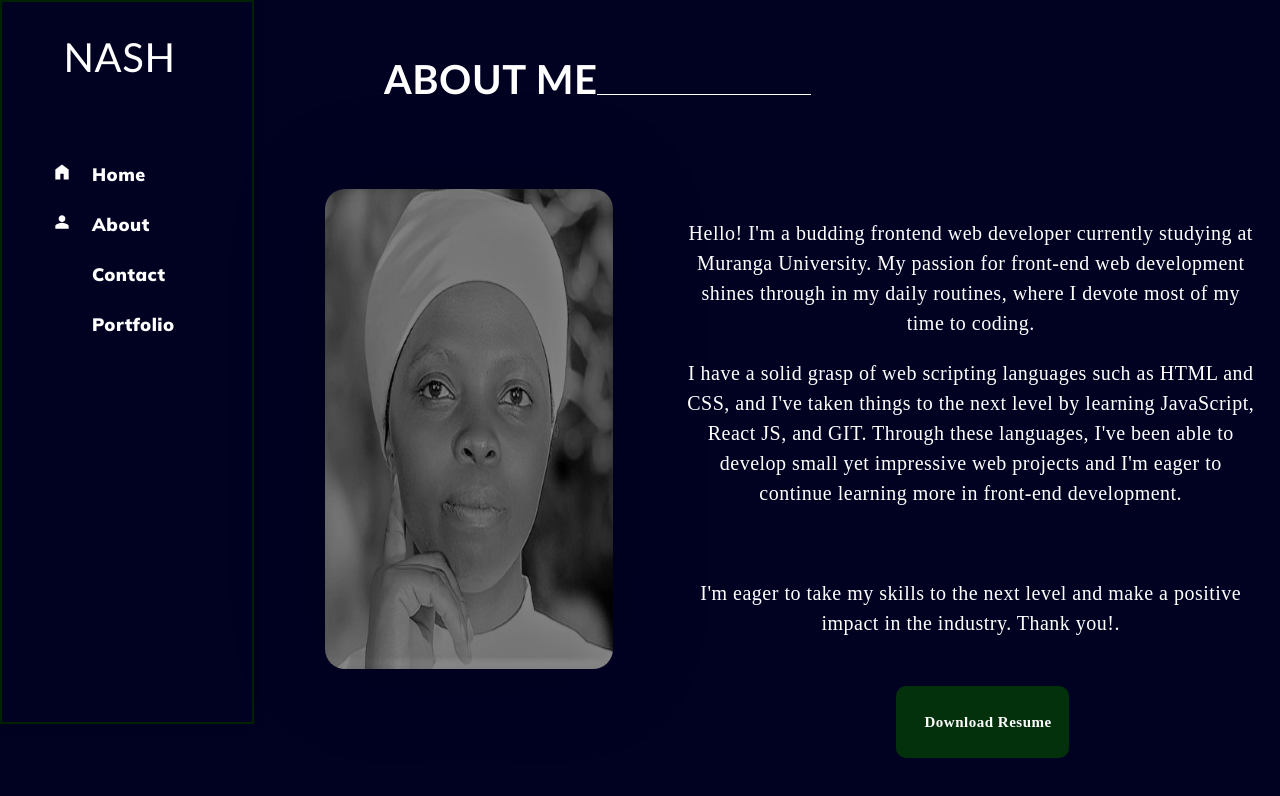
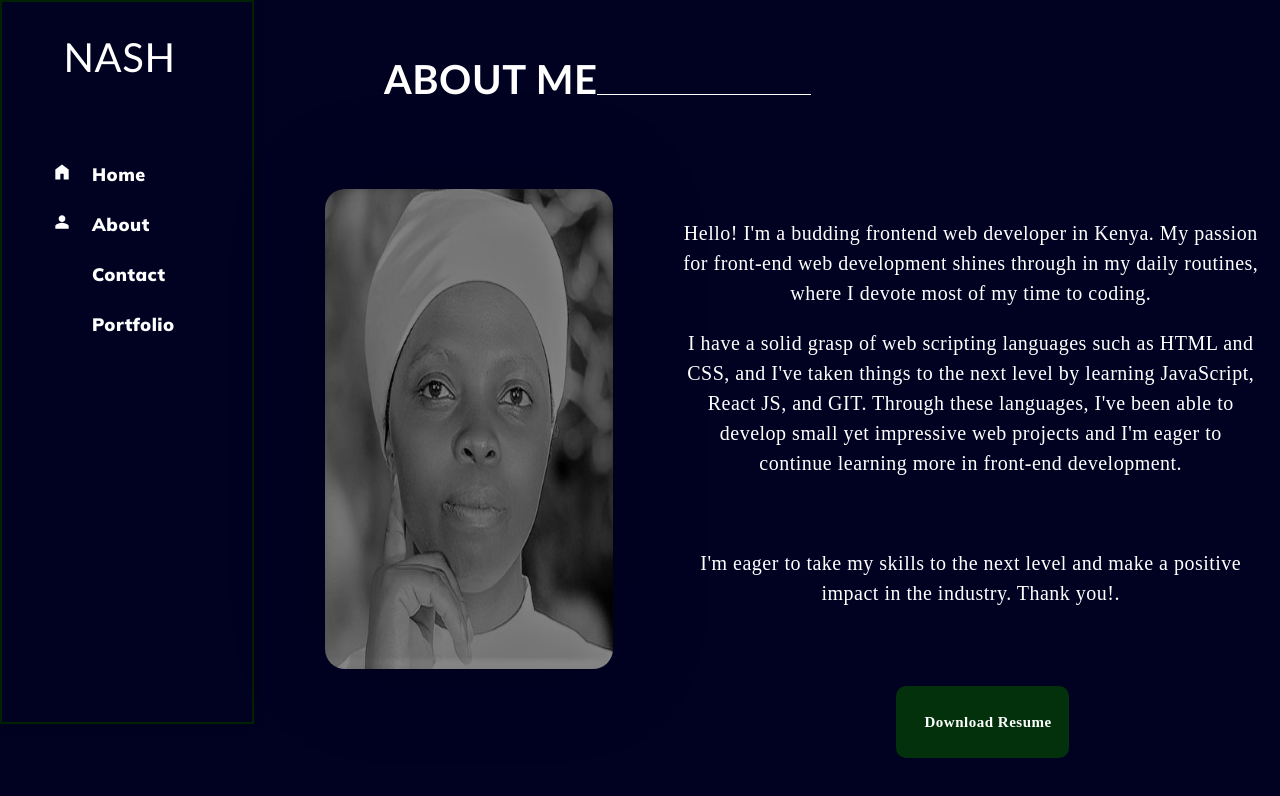
Before and after one commit to Naominm/Portfolio, a React (Create React App) app: page /about in a window 1280 px wide. Shown: the top 796 px of the page. Built offline with nearby package versions, Linux system fonts and the light colour scheme; some icons are missing.

Commit message:
changes to about section

```diff
--- a/src/pages/about/About.jsx
+++ b/src/pages/about/About.jsx
@@ -25,7 +25,7 @@ export default function About(){
 
         <div className="aboutMyBio">
             <p>
-        <p>Hello! I'm a budding frontend web developer currently studying at Muranga University.
+        <p>Hello! I'm a budding frontend web developer in Kenya.
              My passion for front-end web development shines through in my daily routines,
              where I devote most of my time to coding. </p>
 
```
